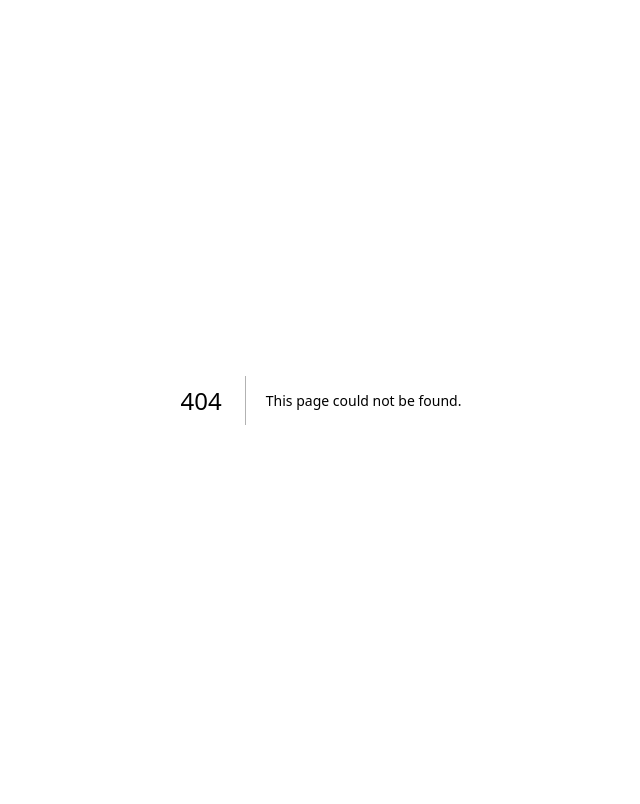
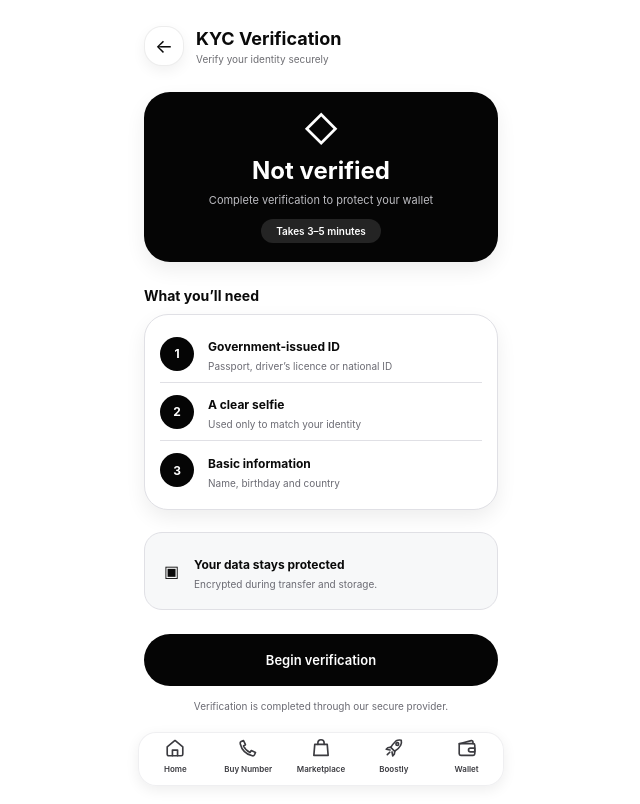
Before and after one commit to wis12dom34/-wickspend-web, a Next.js app: page /kyc in a window 1280 px wide. Before the commit this address had no page. Shown: the whole page, without its empty margins (319-959 px from the left). Built offline with nearby package versions, Linux system fonts and the light colour scheme.

Commit message:
Add Figma KYC verification screen

```diff
--- /dev/null
+++ b/app/kyc/page.tsx
@@ -0,0 +1,21 @@
+"use client";
+import {PageShell} from "@/components/PageShell";
+
+const steps=[
+  ["1","Government-issued ID","Passport, driver’s licence or national ID"],
+  ["2","A clear selfie","Used only to match your identity"],
+  ["3","Basic information","Name, birthday and country"],
+] as const;
+
+export default function KycVerification(){return <PageShell title="KYC Verification" subtitle="Verify your identity securely" back="/profile">
+  <section style={{height:170,borderRadius:26,background:"#050505",color:"#fff",boxShadow:"0 8px 20px rgba(0,0,0,.07)",display:"grid",placeItems:"center",textAlign:"center",padding:"20px",marginBottom:25}}>
+    <div><div aria-hidden="true" style={{fontSize:34,lineHeight:1,marginBottom:10}}>◇</div><h2 style={{margin:0,fontSize:24}}>Not verified</h2><p style={{margin:"8px 0 12px",fontSize:11,color:"#bdbdc2"}}>Complete verification to protect your wallet</p><span style={{display:"inline-grid",placeItems:"center",height:24,minWidth:120,padding:"0 14px",borderRadius:12,background:"#242424",fontSize:10,fontWeight:600}}>Takes 3–5 minutes</span></div>
+  </section>
+  <h2 style={{fontSize:14,margin:"0 0 10px"}}>What you’ll need</h2>
+  <section style={{border:"1px solid #e0e0e5",borderRadius:24,background:"#fff",boxShadow:"0 8px 20px rgba(0,0,0,.07)",padding:"10px 15px",marginBottom:22}}>
+    {steps.map(([n,title,copy],i)=><div key={n} style={{display:"grid",gridTemplateColumns:"38px 1fr",gap:10,alignItems:"center",minHeight:58,borderBottom:i<steps.length-1?"1px solid #e0e0e5":"0"}}><span style={{width:34,height:34,borderRadius:17,background:"#050505",color:"#fff",display:"grid",placeItems:"center",fontSize:12,fontWeight:700}}>{n}</span><div><b style={{fontSize:12}}>{title}</b><p style={{fontSize:10,color:"#6b6b73",margin:"5px 0 0"}}>{copy}</p></div></div>)}
+  </section>
+  <section style={{height:78,border:"1px solid #e0e0e5",borderRadius:18,background:"#f7f8f9",display:"grid",gridTemplateColumns:"30px 1fr",alignItems:"center",padding:"0 19px",marginBottom:24}}><span aria-hidden="true" style={{fontSize:16}}>▣</span><div><b style={{fontSize:12}}>Your data stays protected</b><p style={{fontSize:10,color:"#6b6b73",margin:"5px 0 0"}}>Encrypted during transfer and storage.</p></div></section>
+  <button type="button" disabled title="KYC provider integration is not available yet" style={{width:"100%",height:52,border:0,borderRadius:26,background:"#050505",color:"#fff",fontSize:13,fontWeight:600,opacity:1}}>Begin verification</button>
+  <p style={{fontSize:10,color:"#6b6b73",textAlign:"center",margin:"14px 0 0"}}>Verification is completed through our secure provider.</p>
+</PageShell>}
```
